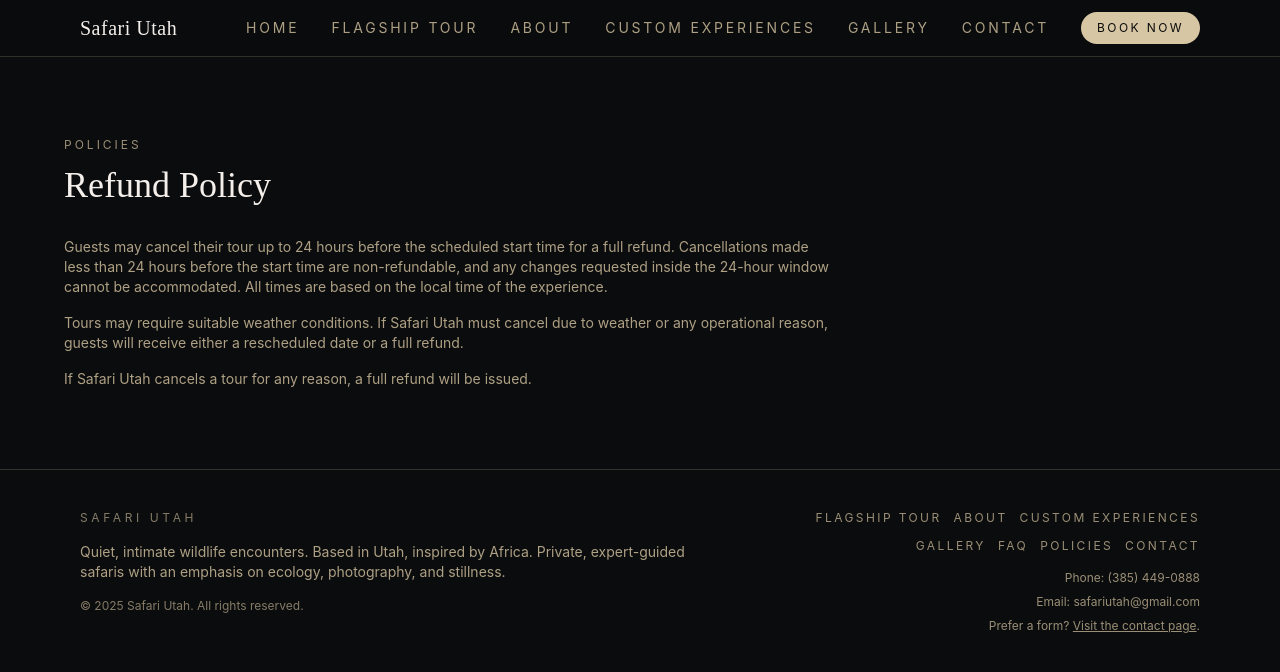
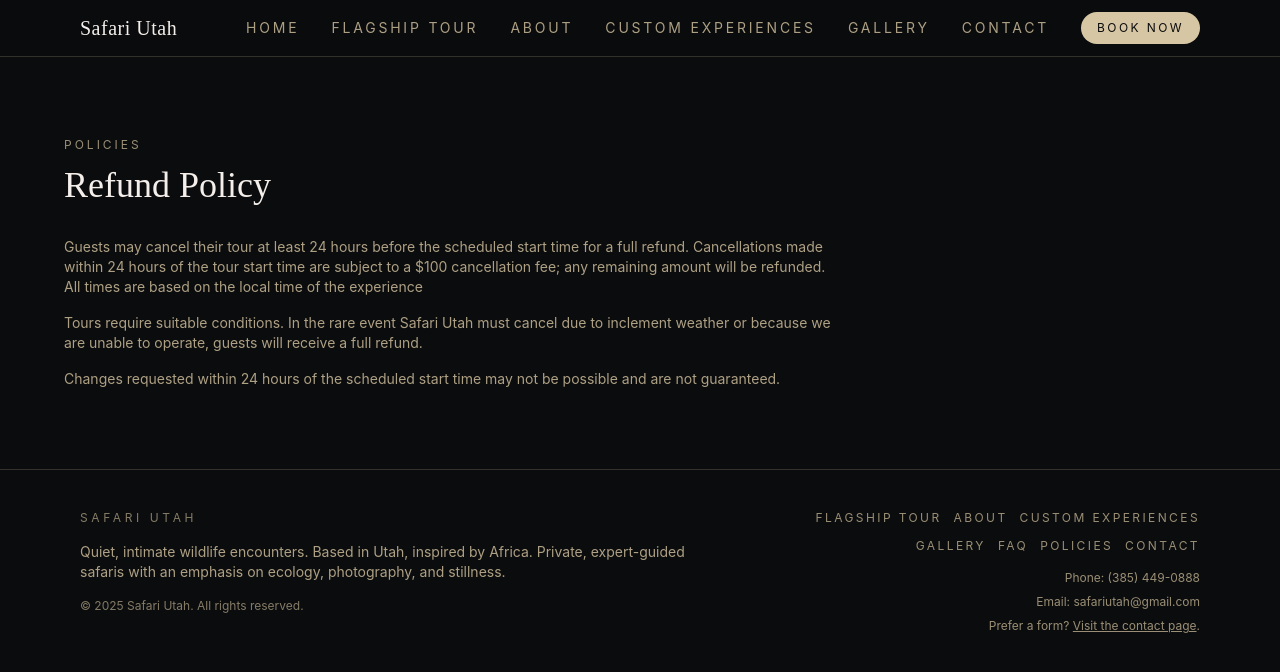
Before and after one commit to Clayton-Andersen/Safari-Utah-Flagship, a Next.js app: page /policies in a window 1280 px wide. Shown: the top 672 px of the page. Built offline with nearby package versions, Linux system fonts and the light colour scheme; no server answers.

Commit message:
update to policy

```diff
--- a/app/layout.tsx
+++ b/app/layout.tsx
@@ -1,6 +1,7 @@
 import type { Metadata } from "next";
 import { Geist, Geist_Mono } from "next/font/google";
 import "./globals.css";
+import SkipLink from "@/components/shared/SkipLink"
 import Header from "@/components/layout/Header";
 import Footer from "@/components/layout/Footer";
 
@@ -29,8 +30,9 @@ export default function RootLayout({
       <body
         className={`${geistSans.variable} ${geistMono.variable} antialiased bg-night text-bone overflow-x-hidden`}
       >
+        <SkipLink />
         <Header />
-        <main>{children}</main>
+        <main id="main-content">{children}</main>
         <Footer />
       </body>
     </html>
--- a/app/policies/page.tsx
+++ b/app/policies/page.tsx
@@ -12,22 +12,22 @@ export default function PoliciesPage() {
       <Section eyebrow="Policies" title="Refund Policy">
         <div className="space-y-4 text-sm text-sand/80 max-w-3xl">
           <p>
-            Guests may cancel their tour up to 24 hours before the scheduled
-            start time for a full refund. Cancellations made less than 24 hours
-            before the start time are non-refundable, and any changes requested
-            inside the 24-hour window cannot be accommodated. All times are
-            based on the local time of the experience.
+            Guests may cancel their tour at least 24 hours before the scheduled
+            start time for a full refund. Cancellations made within 24 hours of
+            the tour start time are subject to a $100 cancellation fee; any
+            remaining amount will be refunded. All times are based on the local
+            time of the experience
           </p>
 
           <p>
-            Tours may require suitable weather conditions. If Safari Utah must
-            cancel due to weather or any operational reason, guests will receive
-            either a rescheduled date or a full refund.
+            Tours require suitable conditions. In the rare event Safari Utah must
+            cancel due to inclement weather or because we are unable to operate,
+            guests will receive a full refund.
           </p>
 
           <p>
-            If Safari Utah cancels a tour for any reason, a full refund will be
-            issued.
+            Changes requested within 24 hours of the scheduled start time may
+            not be possible and are not guaranteed.
           </p>
         </div>
       </Section>
--- a/components/forms/ContactForm.tsx
+++ b/components/forms/ContactForm.tsx
@@ -43,10 +43,12 @@ export default function ContactForm() {
   return (
     <form onSubmit={handleSubmit} className="space-y-3 text-sm">
       <div>
-        <label className="block mb-1 text-xs uppercase tracking-[0.2em] text-sand/70">
+        <label
+          htmlFor="name" className="block mb-1 text-xs uppercase tracking-[0.2em] text-sand/70">
           Name
         </label>
         <input
+          id="name"
           name="name"
           required
           className="w-full rounded-lg border border-sand/30 bg-night/60 px-3 py-2 text-sm outline-none focus:border-sand"
@@ -54,10 +56,12 @@ export default function ContactForm() {
       </div>
 
       <div>
-        <label className="block mb-1 text-xs uppercase tracking-[0.2em] text-sand/70">
+        <label
+          htmlFor="email" className="block mb-1 text-xs uppercase tracking-[0.2em] text-sand/70">
           Email
         </label>
         <input
+          id="email"
           type="email"
           name="email"
           required
@@ -66,10 +70,12 @@ export default function ContactForm() {
       </div>
 
       <div>
-        <label className="block mb-1 text-xs uppercase tracking-[0.2em] text-sand/70">
+        <label
+          htmlFor="message" className="block mb-1 text-xs uppercase tracking-[0.2em] text-sand/70">
           Message
         </label>
         <textarea
+          id="message"
           name="message"
           rows={4}
           required
--- /dev/null
+++ b/components/shared/SkipLink.tsx
@@ -0,0 +1,12 @@
+export default function SkipLink() {
+  return (
+    <a
+      href="#main-content"
+      className="sr-only focus:not-sr-only focus:fixed focus:top-3 focus:left-3
+                 focus:z-50 focus:bg-bone focus:text-night focus:px-4 focus:py-2
+                 focus:rounded-full focus:text-sm focus:shadow-lg"
+    >
+      Skip to main content
+    </a>
+  );
+}
```
